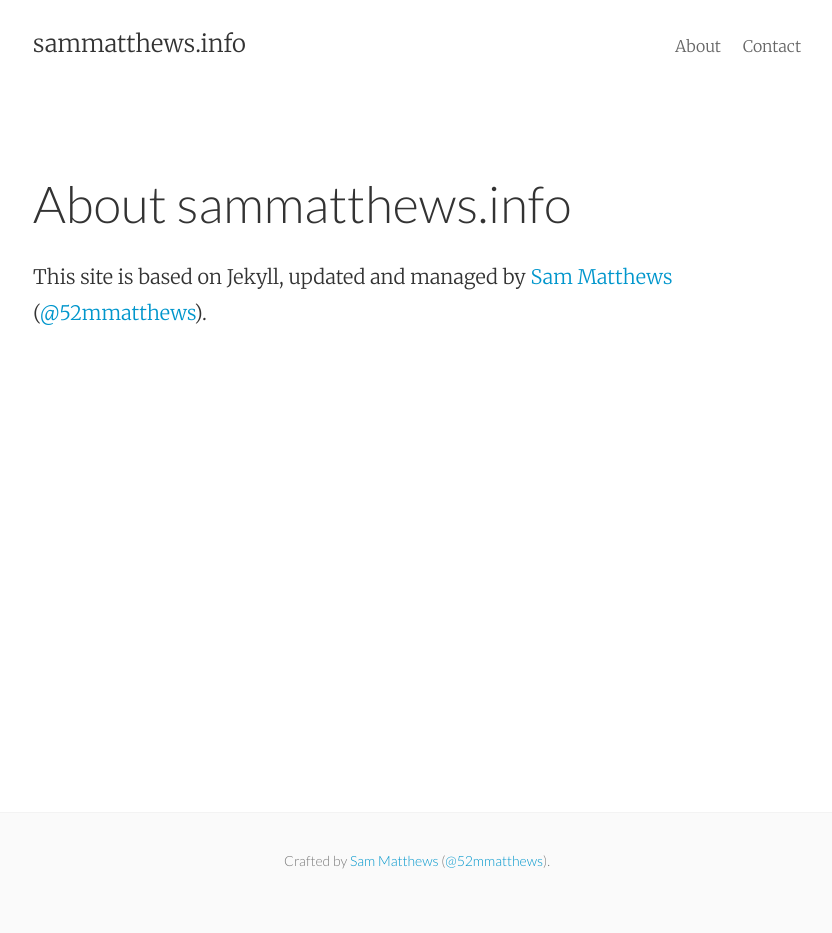
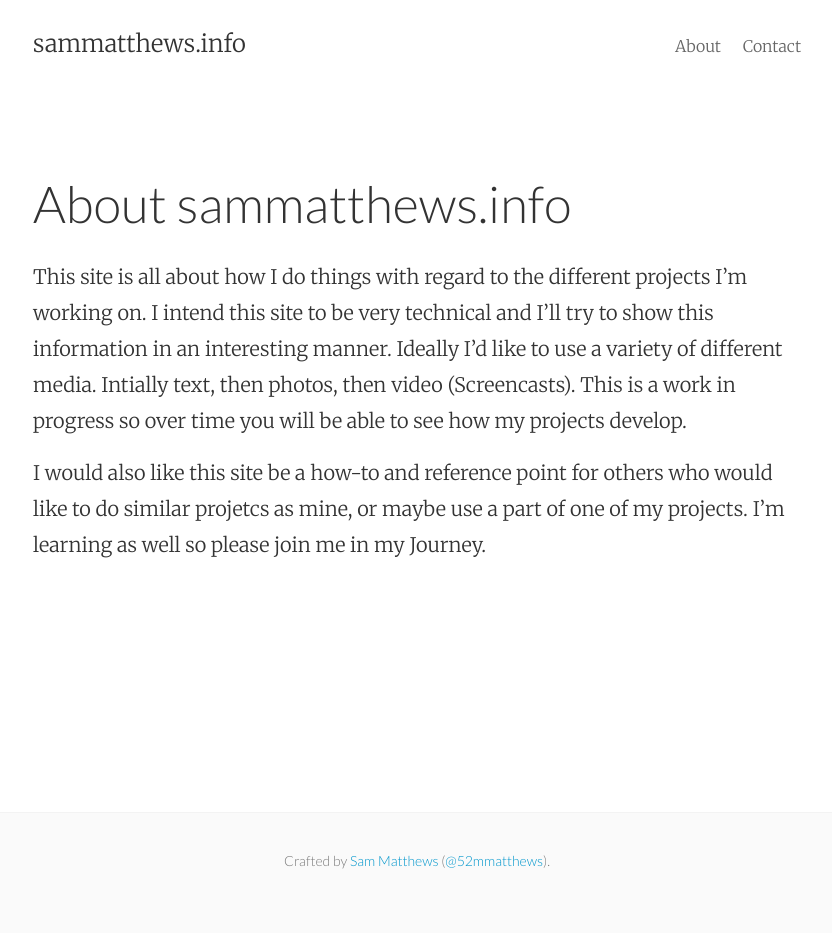
Before and after one commit to sam-matthews/Jekyll, a Jekyll site: the page built from about.md, in a window 1280 px wide. Shown: the whole page, without its empty margins (223-1055 px from the left). Built offline with Jekyll 4.4.1, drawn with Linux system fonts in a browser that asks for light colours; Markdown is read by kramdown in place of the engine named in the settings.

Commit message:
Updated about page

```diff
--- a/about.md
+++ b/about.md
@@ -4,5 +4,6 @@ title: About sammatthews.info
 permalink: /about/
 ---
 
-This site is based on Jekyll, updated and managed by [Sam Matthews](http://sammatthews.info)
-([@52mmatthews](https://twitter.com/52matthews)).
+This site is all about how I do things with regard to the different projects I'm working on. I intend this site to be very technical and I'll try to show this information in an interesting manner. Ideally I'd like to use a variety of different media. Intially text, then photos, then video (Screencasts). This is a work in progress so over time you will be able to see how my projects develop.
+
+I would also like this site be a how-to and reference point for others who would like to do similar projetcs as mine, or maybe use a part of one of my projects. I'm learning as well so please join me in my Journey.
```
